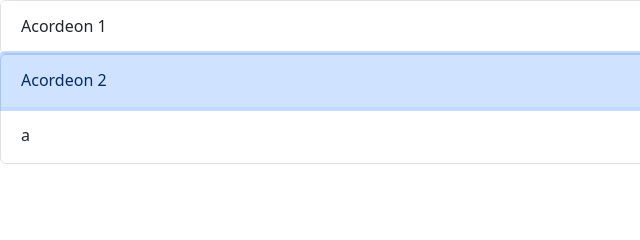
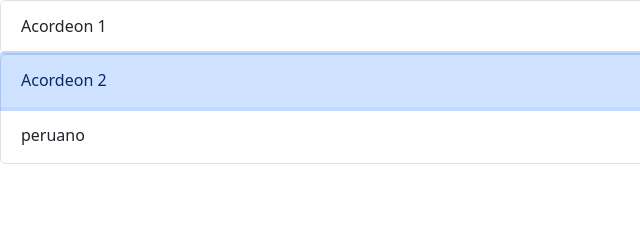
Before and after one commit to CineLazy1/cinelazy1.github.io, a plain HTML site: page index.html in a window 1280 px wide. Both pictures are taken after a click on the button "Acordeon 2". Shown: the part 354-594 px from the top of the page, 0-640 px from the left. Drawn offline with nearby package versions, Linux system fonts and the light colour scheme.

Commit message:
Update index.html

```diff
--- a/index.html
+++ b/index.html
@@ -107,7 +107,7 @@
     </h2>
     <div id="2Cuerpo" class="accordion-collapse collapse" aria-labelledby="2Cabeza" data-bs-parent="#accordionExample">
       <div class="accordion-body">
-        a
+        peruano
       </div>
     </div>
   </div>
```
